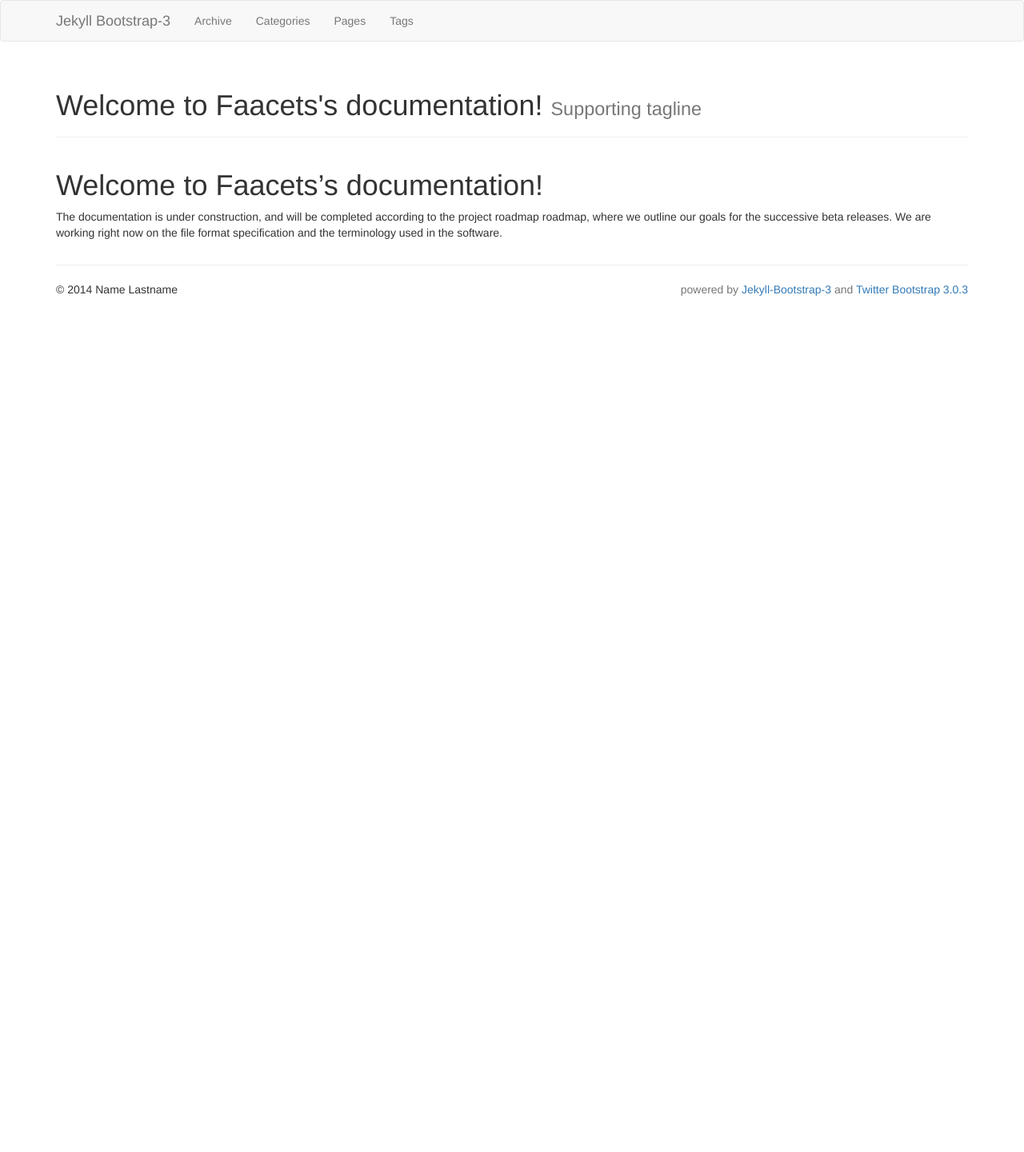
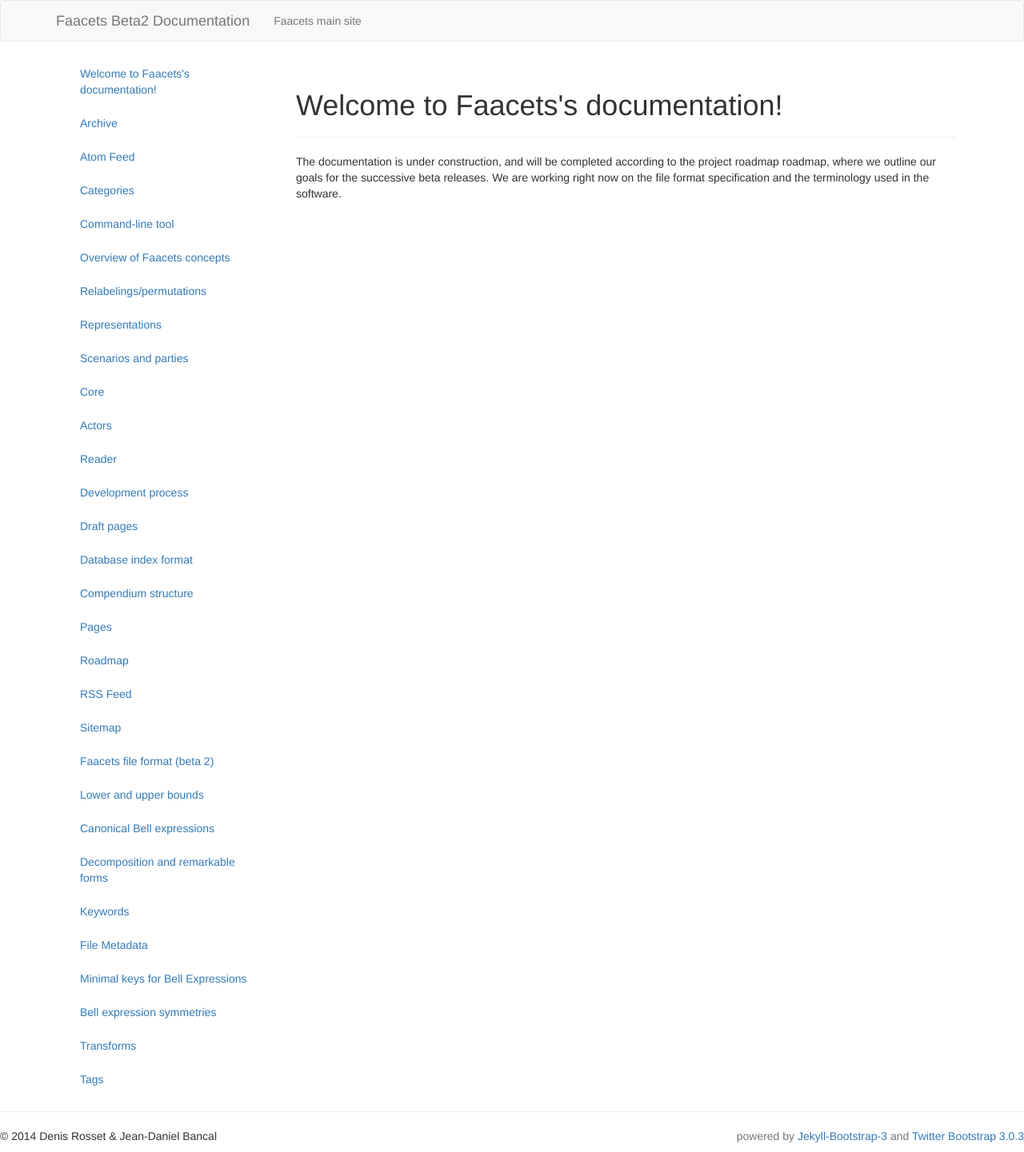
Before and after one commit to denisrosset/faacets-labs, a Jekyll site: the page built from index.md, in a window 1280 px wide. Shown: the whole page at 80% size. Built offline with Jekyll 4.4.1, drawn with Linux system fonts in a browser that asks for light colours; nearby versions of some CDN libraries; library files that are not in the unit come from our copies; before the commit the page ends 900 px from its top, so only the background shows below that.

Commit message:
Basic configuration + added a simplistic menu on the left

```diff
--- a/_config.yml
+++ b/_config.yml
@@ -11,14 +11,14 @@
 # Themes are encouraged to use these universal variables
 # so be sure to set them if your theme uses them.
 #
-title : Jekyll Bootstrap-3
-tagline: Site Tagline
+title : Faacets Beta2 Documentation
+#tagline: Site Tagline
 author :
-  name : Name Lastname
-  email : blah@email.test
-  github : username
-  twitter : username
-  feedburner : feedname
+  name : Denis Rosset & Jean-Daniel Bancal
+  email : info@faacets.com
+#  github : username
+  twitter : faacets
+#  feedburner : feedname
 
 # The production_url is only used when full-domain names are needed
 # such as sitemap.txt
@@ -28,7 +28,7 @@
 # Else if you are pushing to username.github.io, replace with your username.
 # Finally if you are pushing to a GitHub project page, include the project name at the end.
 #
-production_url : http://username.github.io
+production_url : http://docs.faacets.com
 
 # All Jekyll-Bootstrap specific configurations are namespaced into this hash
 #
--- a/_includes/themes/bootstrap/default.html
+++ b/_includes/themes/bootstrap/default.html
@@ -34,15 +34,39 @@
 
         <div class="collapse navbar-collapse navbar-ex1-collapse">
           <ul class="nav navbar-nav">
+          	<li><a href="http://www.faacets.com">Faacets main site</a></li>
+          <!--
             {% assign pages_list = site.pages %}
             {% assign group = 'navigation' %}
             {% include JB/pages_list %}
+            -->
           </ul>
         </div>
       </div>
     </nav>
     <div class="container">
+
+        <!-- We add a menu on the left -->
+        <div class="col-md-3">
+        <div class="nav">
+        {% assign pages = site.pages | sort:"url"  %}
+        <ul class="nav nav-pills nav-stacked">
+          {% for p in pages %}
+            <li>
+              <a {% if p.url == page.url %}class="active"{% endif %} href="{{ p.url }}">
+                {{ p.title }}
+              </a>
+            </li>
+          {% endfor %}
+        </ul>
+        </div>
+        </div>
+
+        <div class="col-md-9">
           {{ content }}
+        </div>
+    </div>
+
     <hr>
     <footer>
       <p>
@@ -54,7 +78,7 @@
         </span>
       </p>
     </footer>
-    </div>
+
 
     {% include JB/analytics %}
     <script src="{{ ASSET_PATH }}/resources/jquery/jquery.min.js"></script>
--- a/index.md
+++ b/index.md
@@ -1,11 +1,9 @@
 ---
 layout: page
 title: Welcome to Faacets's documentation!
-tagline: Supporting tagline
 ---
 
-Welcome to Faacets's documentation!
-===================================
+{% include JB/setup %}
 
 The documentation is under construction, and will be completed according
 to the project roadmap roadmap, where we outline our goals for the
```
Lines whose indentation alone changed are shown as unchanged.
